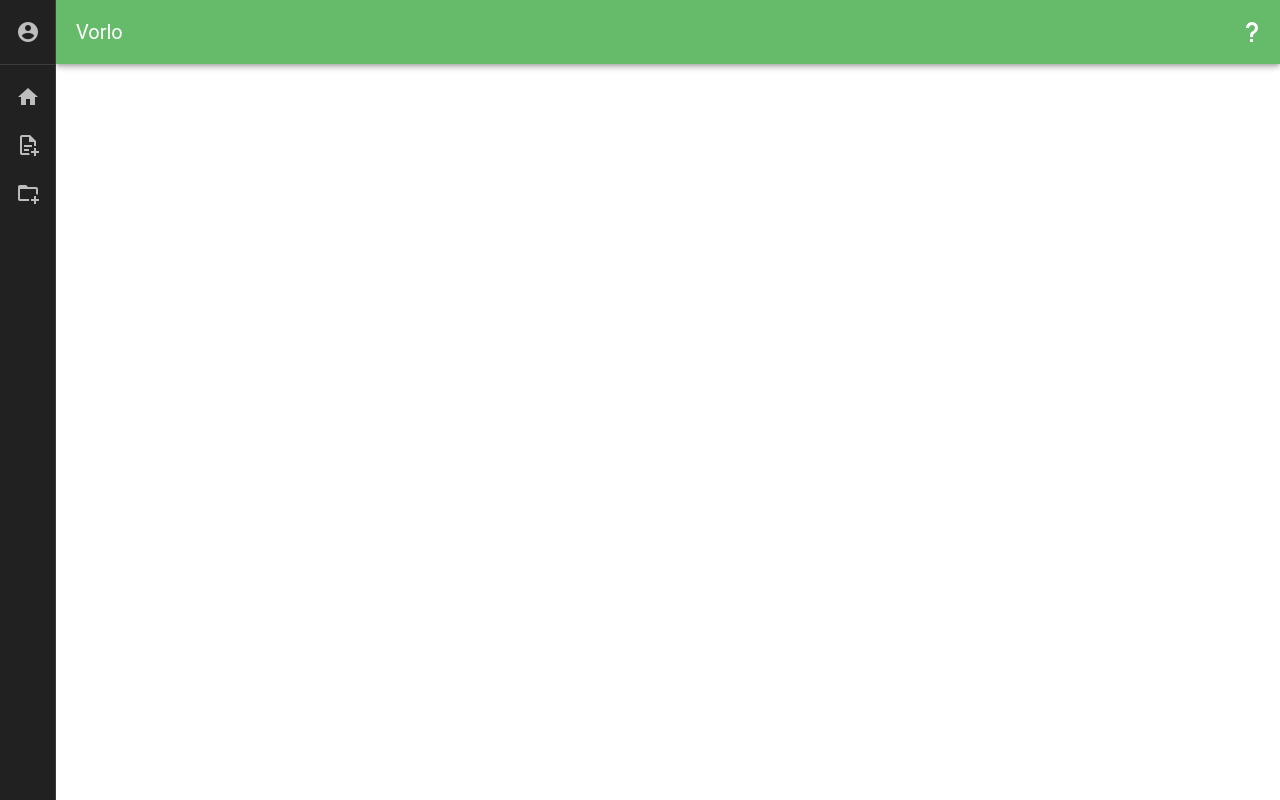
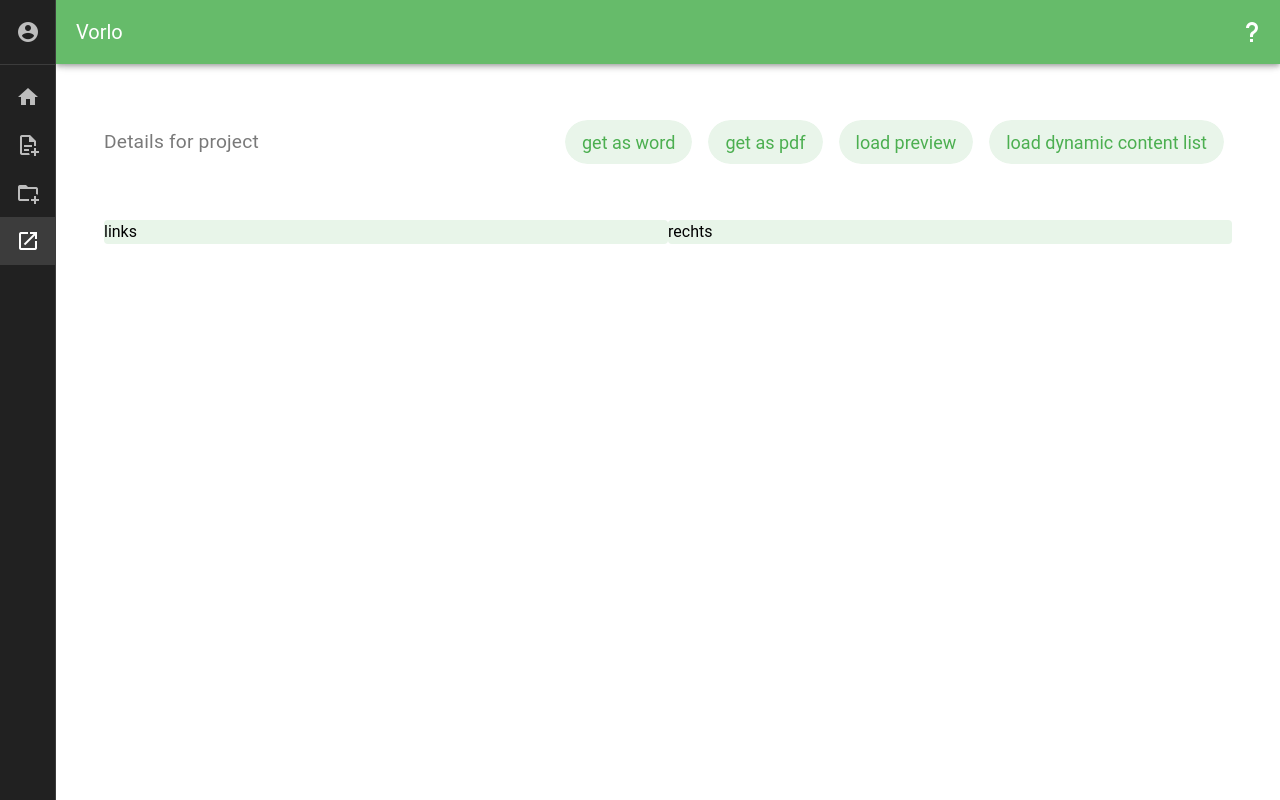
Before and after one commit to Zuhlek/vorlo-web-app, a Vue app: page /details in a window 1280 px wide. Built offline with nearby package versions, Linux system fonts and the light colour scheme; the HTML template or start-up script is replaced by a standard one.

Commit message:
detail view init

```diff
--- a/src/components/shared/NavBar.vue
+++ b/src/components/shared/NavBar.vue
@@ -42,14 +42,19 @@ export default {
                     to:'/'
                 },
                 {
-                    title: 'New Template',
+                    title: 'Templates',
                     icon: 'mdi-file-document-plus-outline',
                     to:'/templates'
                 },
                 {
-                    title: 'New Project',
+                    title: 'Projects',
                     icon: 'mdi-folder-plus-outline',
                     to:'/projects'
+                },
+                {
+                    title: 'Details',
+                    icon: 'mdi-launch',
+                    to:'/details'
                 },
             ],
         };
--- a/src/router.js
+++ b/src/router.js
@@ -2,6 +2,7 @@ import { createRouter, createWebHistory } from 'vue-router';
 import Home from './views/Home.vue';
 import Templates from './views/Templates.vue'
 import Projects from './views/Projects.vue'
+import Details from './views/Details.vue'
 
 const routes = [
   {
@@ -19,6 +20,11 @@ const routes = [
     name: 'Projects',
     component: Projects,
   },
+  {
+    path: '/details',
+    name: 'Details',
+    component: Details,
+  },
 ];
 
 const router = createRouter({
--- /dev/null
+++ b/src/views/Details.vue
@@ -0,0 +1,44 @@
+<template>
+  <div class="pa-6">
+    <!-- DETAIL PANE als header bar, buttons für actions  -->
+    <div class="pa-6">
+      <v-sheet class="d-flex justify-space-around">
+        <v-label style="font-size: larger">Details for project </v-label>
+        <v-spacer></v-spacer>
+        <v-chip class="ma-2" size="x-large" color="green" text-color="white">get as word</v-chip>
+        <v-chip class="ma-2" size="x-large" color="green" text-color="white">get as pdf</v-chip>
+        <v-chip class="ma-2" size="x-large" color="green" text-color="white">load preview</v-chip>
+        <v-chip class="ma-2" size="x-large" color="green" text-color="white">load dynamic content list</v-chip>
+      </v-sheet>
+    </div>
+    <div class="pa-6">
+      <v-row no-gutters>
+        <v-col cols="12" md="6">
+          <v-sheet rounded color="green-lighten-5" class="fill-height">links</v-sheet>
+        </v-col>
+        <v-col cols="12" md="6">
+          <v-sheet rounded color="green-lighten-5" class="fill-height">rechts</v-sheet>
+        </v-col>
+      </v-row>
+    </div>
+
+
+  </div>
+
+  <!-- DETAIL VIEW unterhalt, links und rechts  -->
+  <!-- links: CONTENT MAP -->
+  <!-- rechts: PREVIEWER-->
+</template>
+
+
+<script>
+export default {
+  name: "detail-view",
+  props: {
+    selectedProjectId: {
+      type: Number,
+      required: true,
+    },
+  },
+};
+</script>
```
Also changed, not shown: src/views/Editor.vue (deleted, +0 -8 lines).
